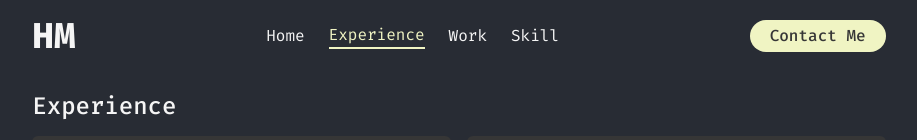
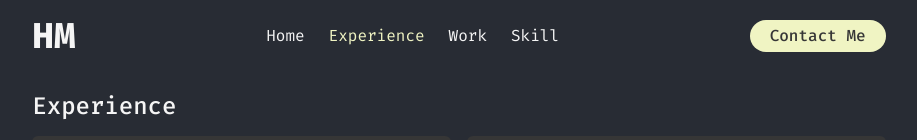
Before and after one commit to haerulmutakin/hm, a Next.js app: page /experience in a window 1280 px wide. Shown: the top 140 px of the page, without its empty margins (181-1098 px from the left). Built offline with nearby package versions, Linux system fonts and the light colour scheme.

Commit message:
assign constant to variable

```diff
--- a/src/app/experience/page.tsx
+++ b/src/app/experience/page.tsx
@@ -2,11 +2,12 @@ import ExperienceCard from "@/components/ExperienceCard"
 import experienceConstant from "@/lib/experience.constant"
 
 const Experience = () => {
+  const experiences = experienceConstant
   return (
     <main>
       <h1 className="page-title">Experience</h1>
       <div className="grid grid-cols-1 md:grid-cols-2 gap-4">
-        {experienceConstant.map((ex, index) => (
+        {experiences.map((ex, index) => (
           <ExperienceCard key={index} item={ex} />
         ))}
       </div>
--- a/src/components/common/Header.tsx
+++ b/src/components/common/Header.tsx
@@ -8,6 +8,7 @@ import { RxHamburgerMenu } from "react-icons/rx"
 
 const Header = () => {
   const pathname = usePathname()
+  const menus = menusConstant
   return (
     <header>
       <div className="py-1 md:py-4 flex justify-between items-center">
@@ -15,11 +16,11 @@ const Header = () => {
           <h1 className="font-bold text-3xl md:text-4xl">HM</h1>
         </Link>
         <div className="hidden md:flex gap-6 items-center">
-          {menusConstant.map((menu, index) => (
+          {menus.map((menu, index) => (
             <Link
               href={menu.path}
               key={index}
-              className={`${pathname === menu.path && 'border-b-2 border-primary text-primary'}`}
+              className={`${pathname === menu.path && 'border-primary text-primary'}`}
             >{menu.label}</Link>
           ))}
         </div>
```
